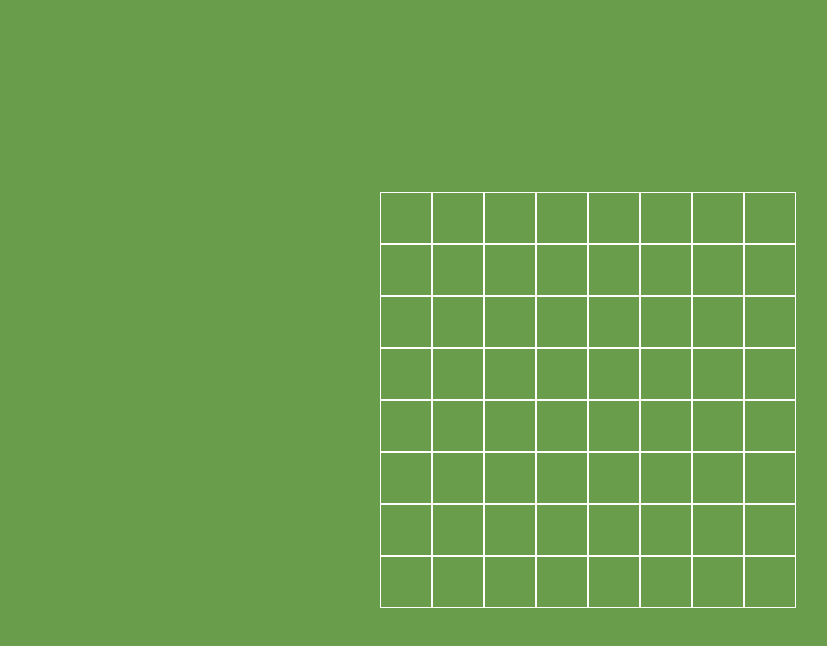
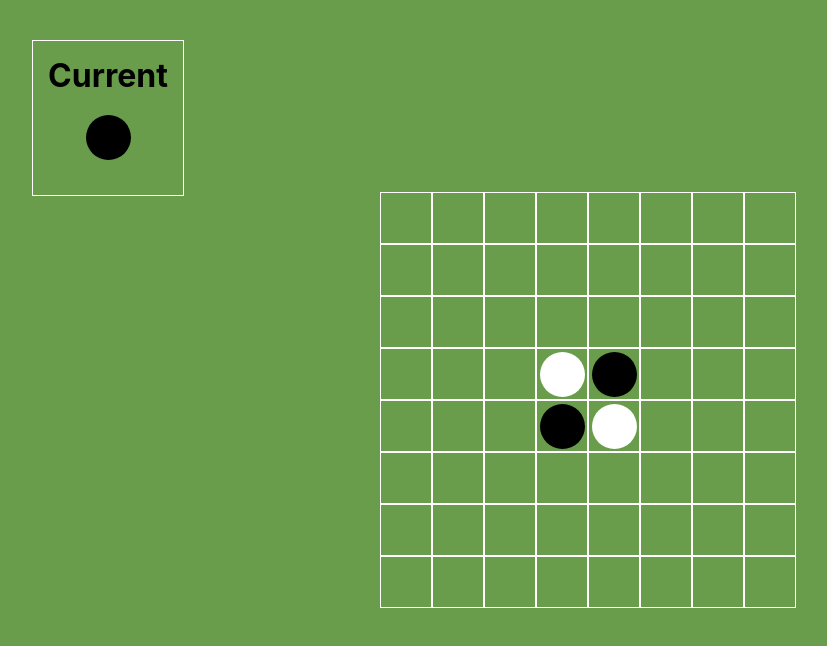
Before and after one commit to Miunn/othello-electron, a React (Create React App) app: page / in a window 1280 px wide. Shown: the top 646 px of the page, without its empty margins (52-879 px from the left). Built offline with nearby package versions, Linux system fonts and the light colour scheme.

Commit message:
Current player component

```diff
--- a/src/components/Board.tsx
+++ b/src/components/Board.tsx
@@ -1,27 +1,42 @@
 import React, { useState } from "react";
 import Square from "./Square";
+import CurrentPlayer from "./CurrentPlayer";
 import "./styles/Board.css";
 
 function Board() {
 
     const [currentPlayer, setCurrentPlayer] = useState<"black"|"white">("black");
 
-    const play = (event: React.MouseEvent) => {
+    const play = (index: number) => {
         setCurrentPlayer(currentPlayer === "black" ? "white" : "black");
     }
 
-    const getSquares = () => {
+    const initSquares = () => {
         let squares = [];
         for (let i = 0; i < 8 * 8; i++) {
-            squares.push(<Square currentPlayer={currentPlayer} onClickCallback={play} />);
+            let defaultColor: "black"|"white"|"transparent" = "transparent";
+            if (i === 27 || i === 36) defaultColor = "white";
+            if (i === 28 || i === 35) defaultColor = "black";
+            squares.push(
+                <Square
+                    key={i}
+                    currentPlayer={currentPlayer}
+                    onClickCallback={play}
+                    defaultColor={defaultColor}
+                    index={i}
+                    />
+            );
         }
+
         return squares;
     }
 
     return (
         <div className="Board">
+            <CurrentPlayer defaultPlayer={currentPlayer} />
+
             <div className="Board-Wrapper">
-                {getSquares()}
+                {initSquares()}
             </div>
         </div>
     )
--- /dev/null
+++ b/src/components/CurrentPlayer.tsx
@@ -0,0 +1,19 @@
+import React from "react";
+import Pin from "./Pin";
+import "./styles/CurrentPlayer.css";
+
+interface Props {
+    defaultPlayer: "black" | "white",
+}
+
+function CurrentPlayer({defaultPlayer}: Props) {
+    return (
+        <div className="Current-Wrapper">
+            <h1>Current</h1>
+
+            <Pin color={defaultPlayer} />
+        </div>
+    )
+}
+
+export default CurrentPlayer;
--- /dev/null
+++ b/src/components/Pin.tsx
@@ -0,0 +1,13 @@
+import "./styles/Pin.css";
+
+interface Props {
+    color: "black" | "white",
+};
+
+function Pin({color}: Props) {
+    return (
+        <div className="Pin" style={{backgroundColor: `${color}`}}></div>
+    )
+}
+
+export default Pin;
--- a/src/components/Square.tsx
+++ b/src/components/Square.tsx
@@ -1,25 +1,26 @@
 import React, { MouseEventHandler, SetStateAction, useState } from "react";
+import Pin from "./Pin";
 import "./styles/Square.css";
 
 interface Props {
     currentPlayer: SetStateAction<"black" | "white" | "transparent">,
-    onClickCallback: MouseEventHandler
+    onClickCallback: Function,
+    defaultColor: "black" | "white" | "transparent",
+    index: number,
 };
 
-function Square({currentPlayer, onClickCallback}: Props) {
+function Square({currentPlayer, onClickCallback, defaultColor, index}: Props) {
 
-    const [color, setColor] = useState<"black"|"white"|"transparent">("transparent");
+    const [color, setColor] = useState<"black"|"white"|"transparent">(defaultColor);
 
-    const onClickSquare = (event: React.MouseEvent) => {
+    const onClickSquare = () => {
         setColor(currentPlayer);
-        onClickCallback(event);
+        onClickCallback(index);
     }
 
     return (
         <div className="Square" onClick={onClickSquare}>
-            <div className="Square-object" style={{backgroundColor: `${color}`}}>
-
-            </div>
+            {color !== "transparent" ? <Pin color={color} /> : null}
         </div>
     )
 }
--- a/src/components/styles/Board.css
+++ b/src/components/styles/Board.css
@@ -1,10 +1,13 @@
 .Board {
+    box-sizing: border-box;
     background-color: rgb(105,157,76);
     min-height: 100vh;
-    display: flex;
-    flex-direction: column;
+    display: grid;
+    grid-template-columns: 20% 1fr 20%;
     align-items: center;
-    justify-content: center;
+    justify-items: center;
+
+    padding: 40px;
 }
 
 .Board-Wrapper {
@@ -12,3 +15,8 @@
     grid-template-columns: repeat(8, 1fr);
     grid-template-rows: repeat(8, 1fr);
 }
+
+.Current-Wrapper {
+    align-self: flex-start;
+
+}
--- /dev/null
+++ b/src/components/styles/CurrentPlayer.css
@@ -0,0 +1,13 @@
+.Current-Wrapper {
+    padding: 15px 15px 35px;
+    border: 1px solid white;
+
+    display: flex;
+    flex-direction: column;
+    align-items: center;
+    gap: 20px;
+}
+
+.Current-Wrapper h1 {
+    margin: 0;
+}
--- /dev/null
+++ b/src/components/styles/Pin.css
@@ -0,0 +1,5 @@
+.Pin {
+    width: 45px;
+    height: 45px;
+    border-radius: 50%;
+}
--- a/src/components/styles/Square.css
+++ b/src/components/styles/Square.css
@@ -12,9 +12,3 @@
     background-color: rgb(67, 102, 48);
     cursor: pointer;
 }
-
-.Square-object {
-    width: 45px;
-    height: 45px;
-    border-radius: 50%;
-}
```
